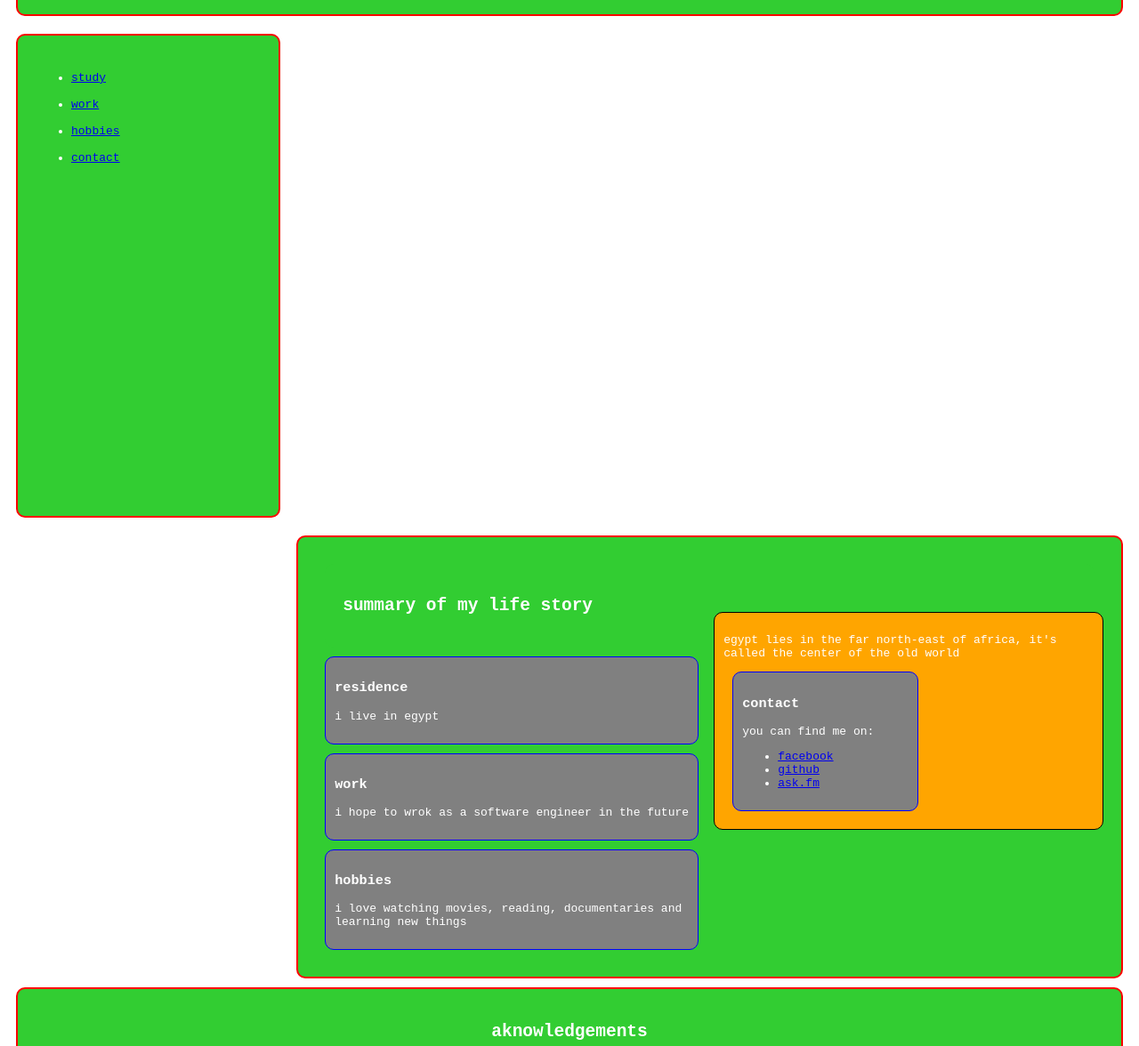
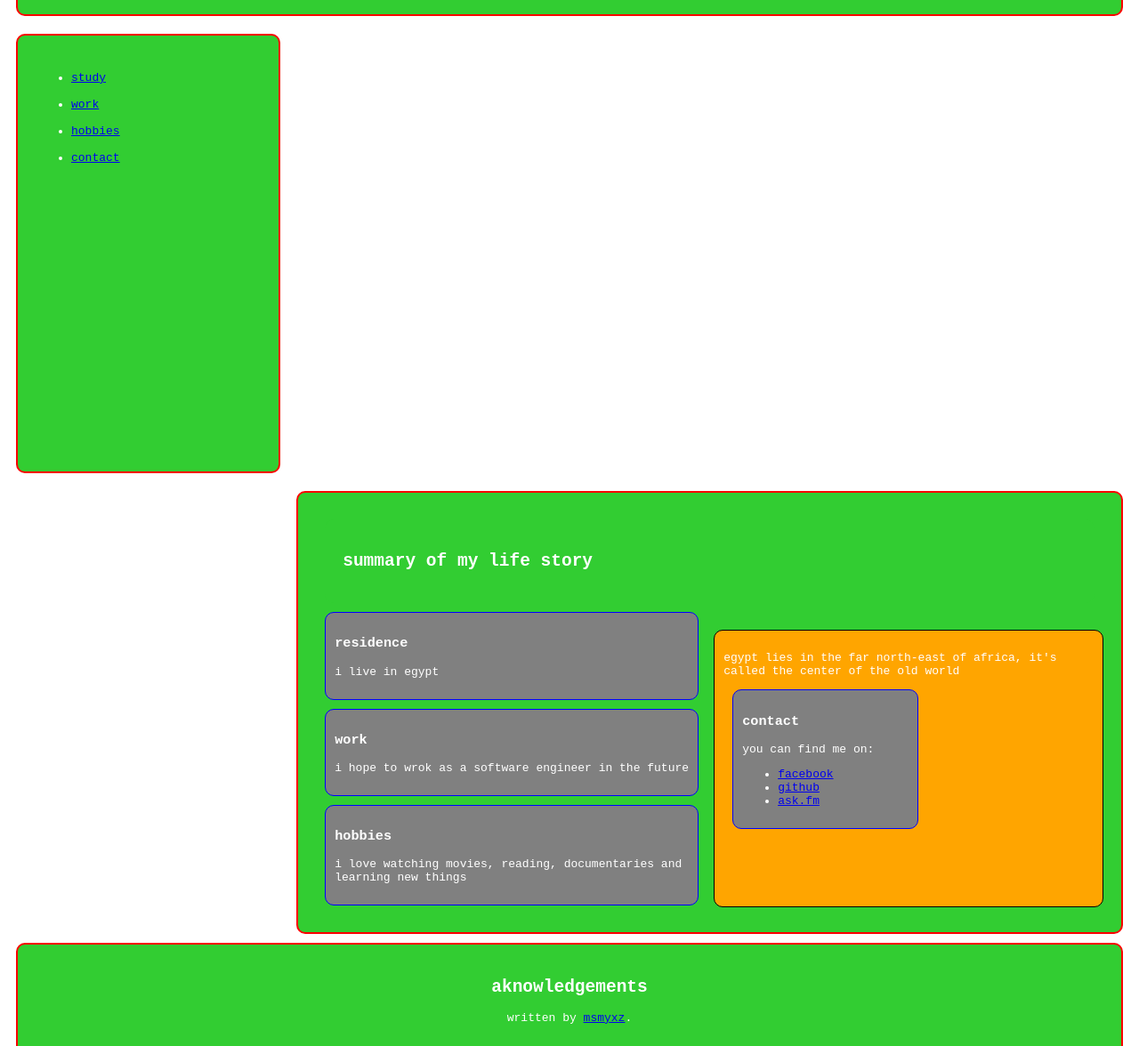
Before and after one commit to msmyxz/msmyxz.github.io, a plain HTML site: page html5.1/basic-css.html in a window 1280 px wide. Shown: the part 101-1277 px from the top of the page at 89% size. Drawn offline with Linux system fonts and the light colour scheme.

Commit message:
another commit

```diff
--- a/html5.1/basic-css.html
+++ b/html5.1/basic-css.html
@@ -34,7 +34,7 @@
         border: 2px solid red;
         float: left;
         width: 20%;
-        height: 500px;
+        height: 450px;
         line-height: 30px;
       }
       aside {
@@ -45,7 +45,8 @@
         padding: 10px;
         float: right;
         border: 1px solid black;
-        margin-top: -390px;
+        margin-top: -320px;
+        height: 290px;
       }
       .offscreen {
         position: absolute;
```
